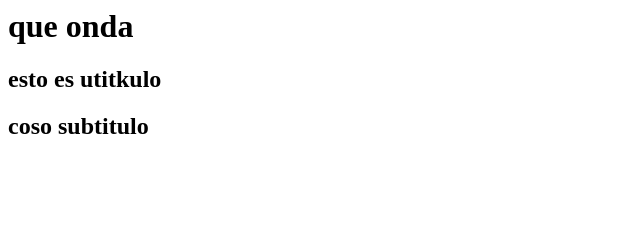
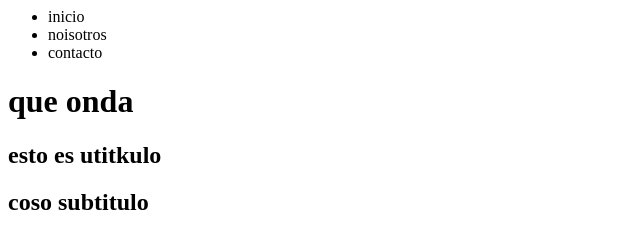
Before and after one commit to ivannf1997/git-branch, a plain HTML site: page index.html in a window 1280 px wide. Shown: the whole page, without its empty margins (0-640 px from the left). Drawn offline with Linux system fonts and the light colour scheme.

Commit message:
agregue el navbar

```diff
--- a/index.html
+++ b/index.html
@@ -1,4 +1,9 @@
 <html>
+    <ul>
+        <li>inicio</li>
+        <li>noisotros</li>
+        <li>contacto</li>
+    </ul>
     <h1>que onda</h1>
     <h2> esto es utitkulo </h2>
     <h2>coso subtitulo </h2>
```
